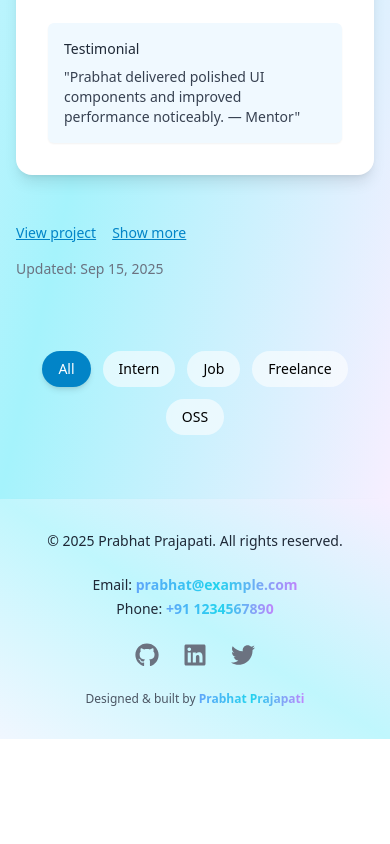
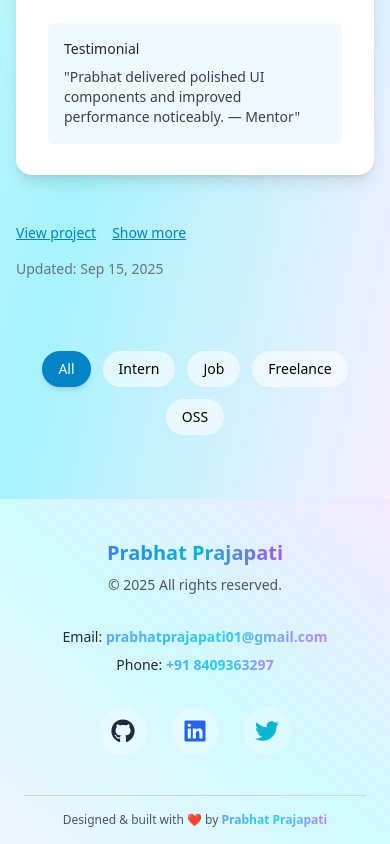
Before and after one commit to prabhatpra/portfolio-fullstack, a React (Vite) app in the folder frontend/Portfolio-Dis/: page / in a window 390 px wide. Shown: the part 4417-5261 px from the top of the page. Before the commit the page ends 5156 px from the top, so only its background shows below. Built offline with nearby package versions, Linux system fonts and the light colour scheme.

Commit message:
feat: Redesign footer for modern and responsive layout

```diff
--- a/frontend/Portfolio-Dis/src/Component/Footer/Footer.jsx
+++ b/frontend/Portfolio-Dis/src/Component/Footer/Footer.jsx
@@ -3,75 +3,75 @@ import { FaGithub, FaLinkedin, FaTwitter } from "react-icons/fa";
 
 const Footer = () => {
   return (
-    <footer
-      className="
-        relative w-full
-        bg-gradient-to-tr from-blue-50/90 via-cyan-200/70 to-purple-100/70
-        dark:from-gray-900/80 dark:via-purple-900/60 dark:to-indigo-800/70
-        text-gray-800 dark:text-gray-100
-        py-8 px-4 sm:px-8
-        shadow-lg
-        transition-colors duration-700
-      "
-    >
-      {/* Main Flex Container */}
-      <div className="flex flex-col sm:flex-row items-center justify-between gap-6">
-        {/* Left Side: Copyright */}
-        <div className="text-sm sm:text-base text-center sm:text-left">
-          © {new Date().getFullYear()} Prabhat Prajapati. All rights reserved.
+    <footer className="bg-gradient-to-tr from-blue-50 via-cyan-100 to-purple-100 dark:from-gray-900 dark:via-purple-900 dark:to-indigo-800 text-gray-800 dark:text-gray-100">
+
+      {/* Main Container */}
+      <div className="max-w-6xl mx-auto px-6 py-10 flex flex-col sm:flex-col md:flex-row justify-between items-center md:items-start gap-8 md:gap-0">
+
+        {/* Left: Branding / Copyright */}
+        <div className="flex-1 text-center sm:text-center md:text-left">
+          <h1 className="text-xl sm:text-2xl font-bold mb-2 text-transparent bg-clip-text bg-gradient-to-r from-blue-500 via-cyan-500 to-purple-500">
+            Prabhat Prajapati
+          </h1>
+          <p className="text-gray-600 dark:text-gray-400 text-sm sm:text-base">
+            © {new Date().getFullYear()} All rights reserved.
+          </p>
         </div>
 
         {/* Middle: Contact Info */}
-        <div className="text-center space-y-1 text-sm sm:text-base">
-          <p>
+        <div className="flex-1 text-center space-y-2">
+          <p className="text-sm sm:text-base">
             Email:{" "}
             <a
-              href="mailto:prabhat@example.com"
+              href="mailto:prabhatprajapati01@gmail.com"
               className="text-transparent bg-clip-text bg-gradient-to-r from-blue-400 via-cyan-400 to-purple-400 font-semibold hover:underline"
             >
-              prabhat@example.com
+              prabhatprajapati01@gmail.com
             </a>
           </p>
-          <p>
+          <p className="text-sm sm:text-base">
             Phone:{" "}
             <span className="text-transparent bg-clip-text bg-gradient-to-r from-blue-400 via-cyan-400 to-purple-400 font-semibold">
-              +91 1234567890
+              +91 8409363297
             </span>
           </p>
         </div>
 
-        {/* Right Side: Social Links */}
-        <div className="flex gap-6 text-2xl">
+        {/* Right: Social Icons */}
+        <div className="flex-1 flex justify-center sm:justify-center md:justify-end gap-6 text-2xl sm:text-2xl md:text-3xl">
           <a
-            href="https://github.com/yourusername"
+            href="https://github.com/prabhatpra"
             target="_blank"
             rel="noopener noreferrer"
-            className="text-gray-500 hover:text-gray-900 dark:hover:text-white transition-all transform hover:scale-110"
+            className="p-3 bg-white/30 dark:bg-gray-800/50 rounded-full hover:bg-white dark:hover:bg-gray-700 transition-transform transform hover:scale-110"
           >
-            <FaGithub />
+            <FaGithub className="text-gray-800 dark:text-gray-100" />
           </a>
           <a
-            href="https://linkedin.com/in/yourusername"
+            href="https://www.linkedin.com/in/prabhat-prajapati-01p6/"
             target="_blank"
             rel="noopener noreferrer"
-            className="text-gray-500 hover:text-blue-500 transition-all transform hover:scale-110"
+            className="p-3 bg-white/30 dark:bg-gray-800/50 rounded-full hover:bg-white dark:hover:bg-gray-700 transition-transform transform hover:scale-110"
           >
-            <FaLinkedin />
+            <FaLinkedin className="text-blue-600 dark:text-blue-400" />
           </a>
           <a
-            href="https://twitter.com/yourusername"
+            href="#"
             target="_blank"
             rel="noopener noreferrer"
-            className="text-gray-500 hover:text-cyan-500 transition-all transform hover:scale-110"
+            className="p-3 bg-white/30 dark:bg-gray-800/50 rounded-full hover:bg-white dark:hover:bg-gray-700 transition-transform transform hover:scale-110"
           >
-            <FaTwitter />
+            <FaTwitter className="text-cyan-500 dark:text-cyan-400" />
           </a>
         </div>
       </div>
 
-      {/* Bottom Note: Full Width */}
-      <div className="mt-6 text-center text-xs sm:text-sm text-gray-600 dark:text-gray-400 w-full">
-        Designed & built by{" "}
+      {/* Divider */}
+      <div className="border-t border-gray-300 dark:border-gray-700 mx-6 md:mx-12"></div>
+
+      {/* Bottom Section */}
+      <div className="text-center py-4 text-xs sm:text-sm text-gray-600 dark:text-gray-400">
+        Designed & built with ❤️ by{" "}
         <span className="text-transparent bg-clip-text bg-gradient-to-r from-blue-400 via-cyan-400 to-purple-400 font-semibold">
           Prabhat Prajapati
         </span>
```
